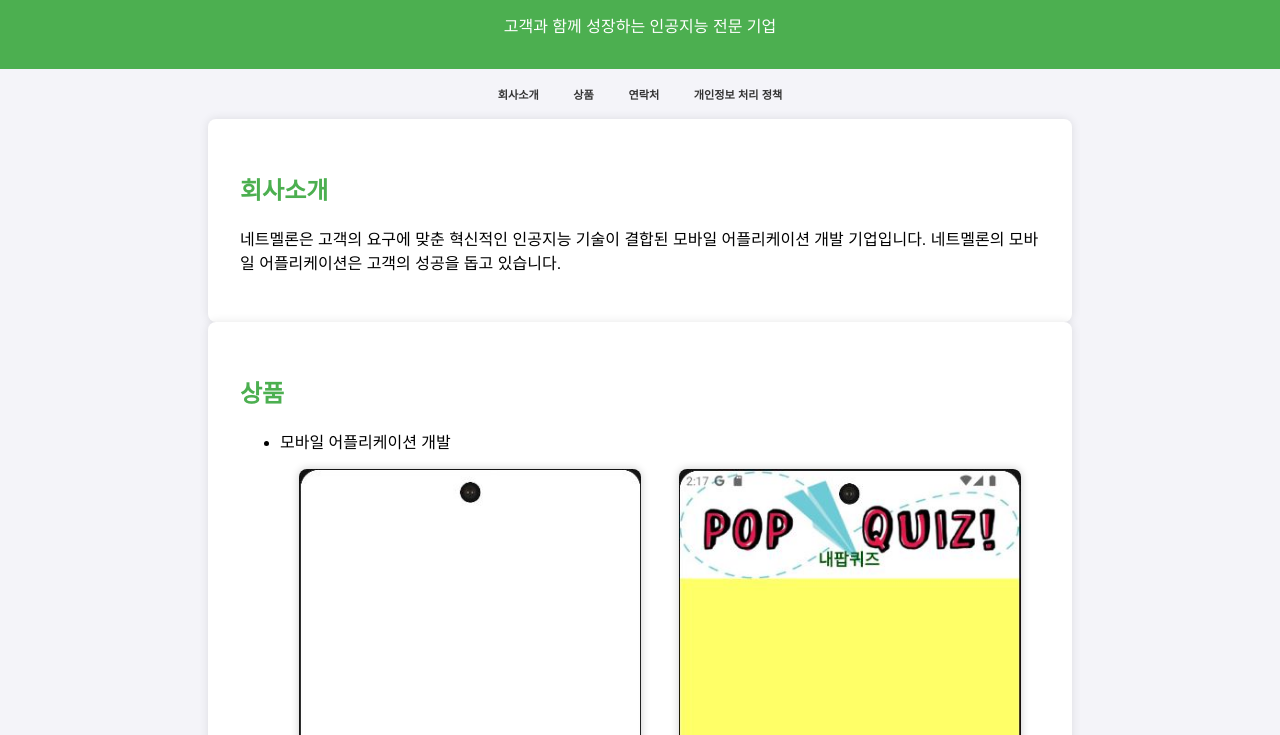
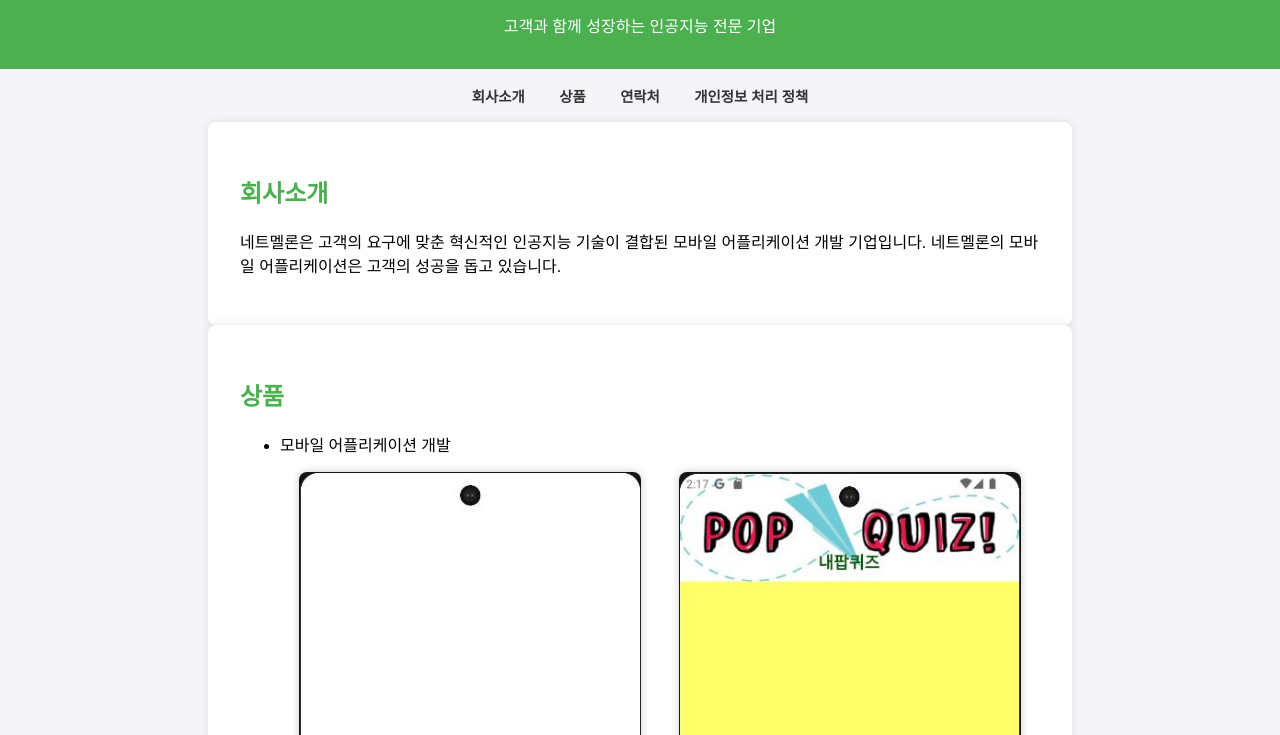
Before and after one commit to bluetss/netmelon_hompage, a plain HTML site: page index.html in a window 1280 px wide. Shown: the part 65-800 px from the top of the page. Drawn offline with Linux system fonts and the light colour scheme.

Commit message:
Modify font size of nav menu

```diff
--- a/index.html
+++ b/index.html
@@ -30,7 +30,7 @@
             text-decoration: none;
             margin: 0 15px;
             font-weight: bold;
-            font-size: 0.7em; /* 글자 크기 조절 */
+            font-size: 0.9em; /* 글자 크기 조절 */
         }
         .lang-switch {
             position: absolute;
```
